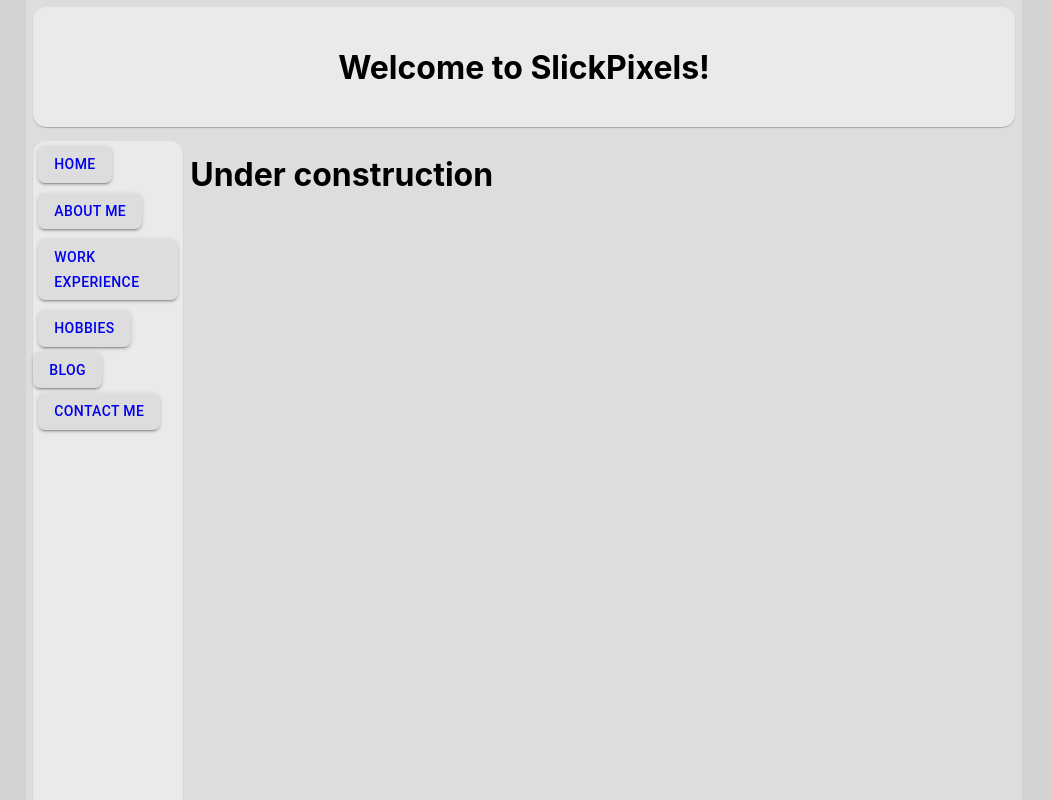
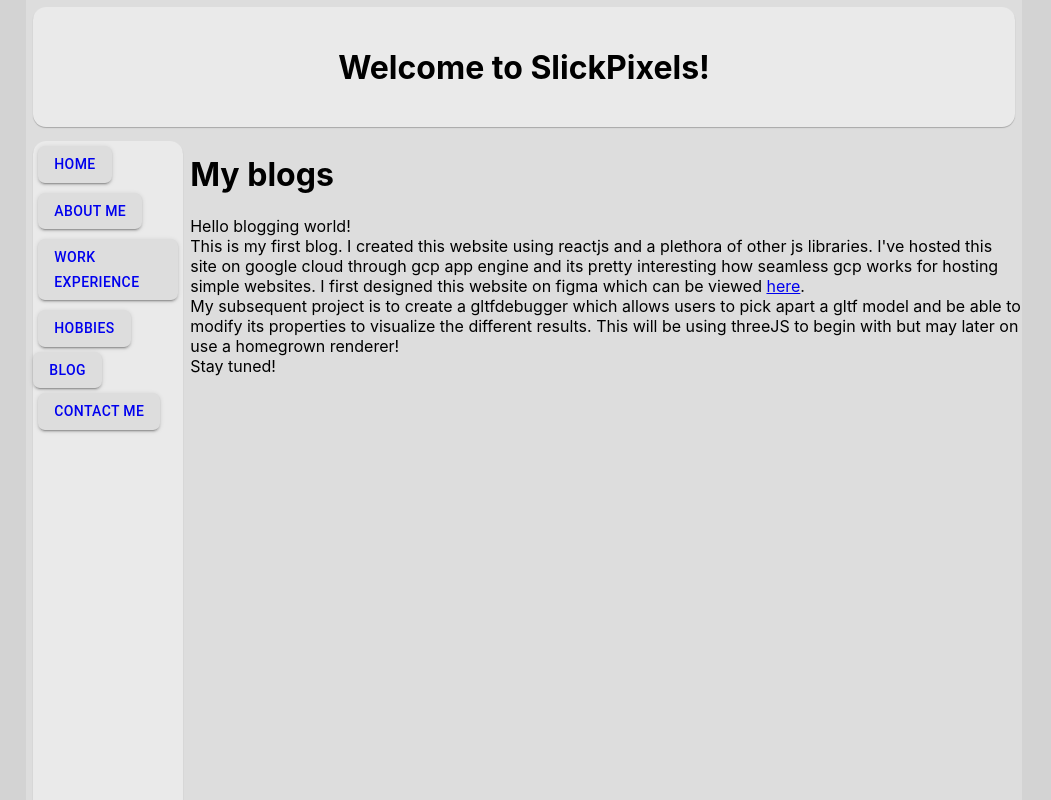
Before and after one commit to siddharthcmdz/slickpixels, a React (Create React App) app: page /Blog in a window 1280 px wide. Shown: the top 800 px of the page, without its empty margins (116-1167 px from the left). Built offline with nearby package versions, Linux system fonts and the light colour scheme; the HTML template or start-up script is replaced by a standard one.

Commit message:
added blog page

```diff
--- a/src/components/pages/Blog.js
+++ b/src/components/pages/Blog.js
@@ -1,8 +1,20 @@
 import React from 'react'
+
 
 const Blog = () => {
     return (
-        <div><h1>Under construction</h1></div>
+        <div>
+            <h1>My blogs</h1>
+            <p>
+                Hello blogging world!
+                <br />
+                This is my first blog. I created this website using reactjs and a plethora of other js libraries. I've hosted this site on google cloud through gcp app engine and its pretty interesting how seamless gcp works for hosting simple websites. I first designed this website on figma which can be viewed <a href="https://www.figma.com/file/F7G9cXPABDG57ljwfqIko4/SlickPixels.com?node-id=1%3A2&t=BIkQv2z36M33iP35-1" target="_blank" rel="noopener noreferrer">here</a>.
+                <br />
+                My subsequent project is to create a gltfdebugger which allows users to pick apart a gltf model and be able to modify its properties to visualize the different results. This will be using threeJS to begin with but may later on use a homegrown renderer!
+                <br />
+                Stay tuned!
+            </p>
+        </div>
     )
 }
 
```
